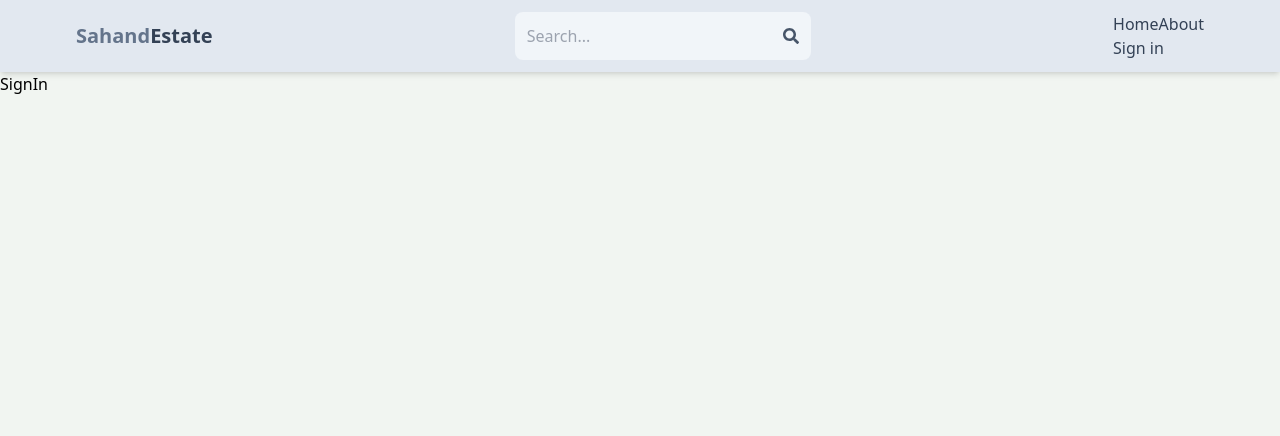
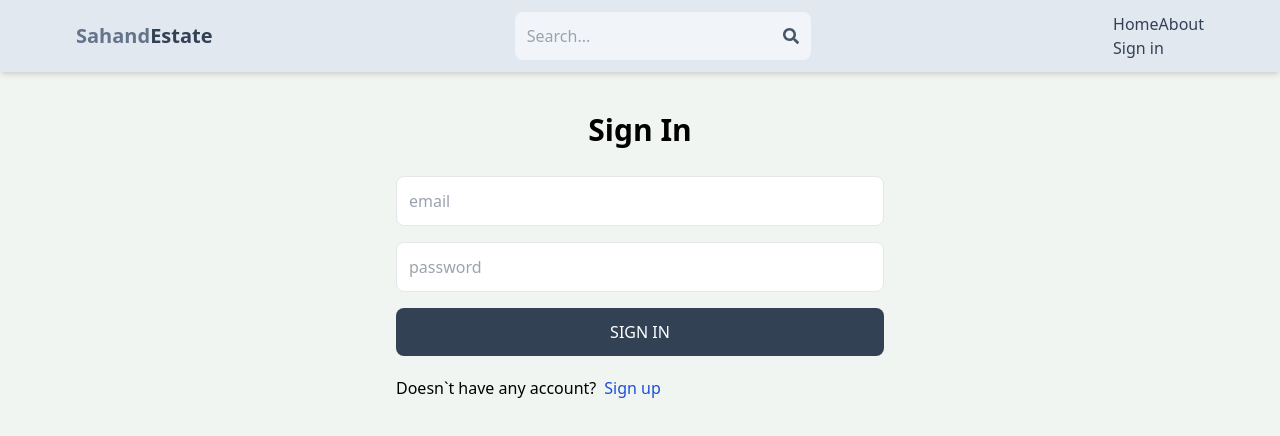
Before and after one commit to vishShivansh/Mern-real-estate, a React (Vite) app in the folder client/: page /sign-in in a window 1280 px wide. Shown: the top 436 px of the page. Built offline with nearby package versions, Linux system fonts and the light colour scheme.

Commit message:
Complete signIn page functionality

```diff
--- a/client/src/pages/SignIn.jsx
+++ b/client/src/pages/SignIn.jsx
@@ -1,3 +1,77 @@
+/* eslint-disable no-unused-vars */
+import { useState } from "react";
+import { Link, useNavigate } from "react-router-dom";
+
 export default function SignIn() {
-  return <div>SignIn</div>;
+  const [formData, setFormData] = useState({});
+  const [error, setError] = useState(null);
+  const [loading, setLoading] = useState(false);
+  const navigate = useNavigate();
+  const handleChange = (e) => {
+    setFormData({
+      ...formData,
+      [e.target.id]: e.target.value,
+    });
+  };
+
+  const handleSubmit = async (ev) => {
+    ev.preventDefault();
+    try {
+      setLoading(true);
+      const res = await fetch("/api/auth/signin", {
+        method: "POST",
+        headers: { "Content-Type": "application/json" },
+        body: JSON.stringify(formData),
+      });
+      const data = await res.json();
+      if (data.success === false) {
+        setError(data.message);
+        setLoading(false);
+        return;
+      }
+      setLoading(false);
+      setError(null);
+      navigate("/");
+    } catch (error) {
+      setLoading(false);
+      setError(error.message);
+    }
+  };
+
+  return (
+    <div className="p-3 max-w-lg mx-auto">
+      <h1 className="text-3xl text-center font-semibold my-7">Sign In</h1>
+      <form onSubmit={handleSubmit} className="flex flex-col gap-4">
+        <input
+          type="email"
+          name=""
+          id="email"
+          placeholder="email"
+          className="border p-3 rounded-lg"
+          onChange={handleChange}
+        />
+        <input
+          type="password"
+          name=""
+          id="password"
+          placeholder="password"
+          className="border p-3 rounded-lg"
+          onChange={handleChange}
+        />
+        <button
+          disabled={loading}
+          className="bg-slate-700 text-white p-3 rounded-lg uppercase hover:opacity-95 disabled:80"
+        >
+          {loading ? "Loading..." : "Sign in"}
+        </button>
+      </form>
+      <div className="flex gap-2 mt-5">
+        <p>Doesn`t have any account?</p>
+        <Link to={"/sign-up"}>
+          <span className="text-blue-700">Sign up</span>
+        </Link>
+      </div>
+      {error && <p className="text-red-500 mt-5">{error}</p>}
+    </div>
+  );
 }
```
